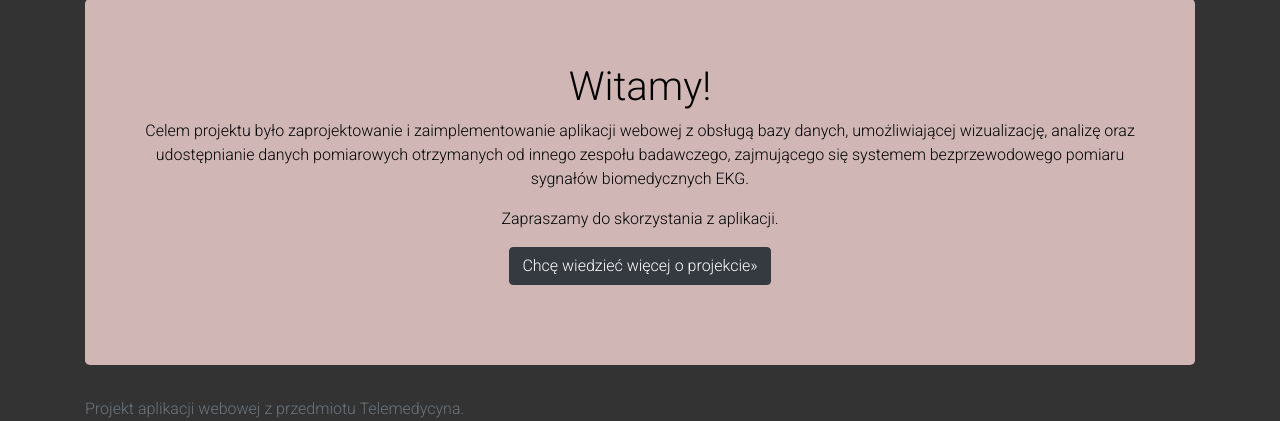
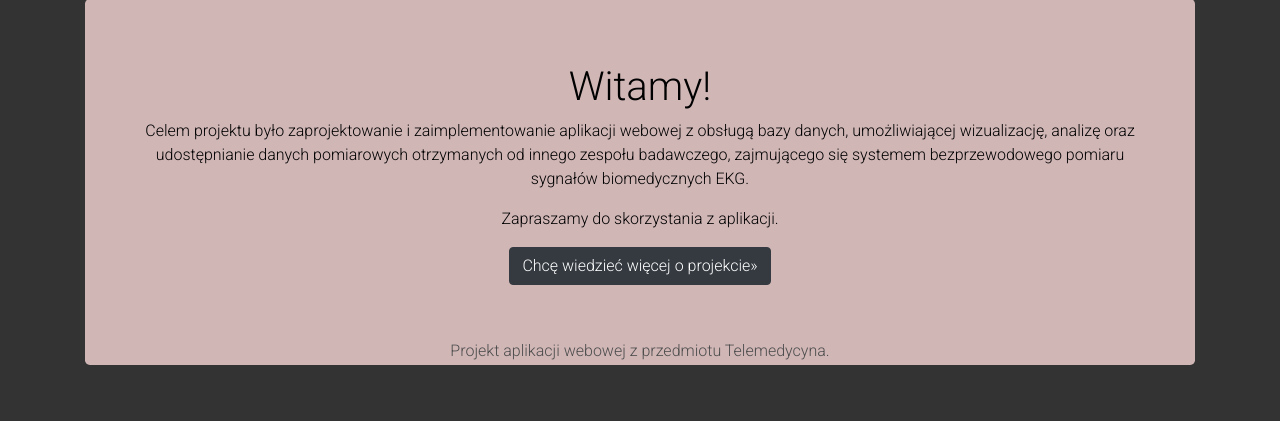
Before and after one commit to JanMigon/Telemedicine, a Flask app: page / in a window 1280 px wide. Shown: the part 421-842 px from the top of the page. After the commit the page ends 786 px from the top, so only its background shows below. Run offline with Flask 2, Linux system fonts and the light colour scheme; some libraries are stand-ins or nearby versions.

Commit message:
footer fixed

```diff
--- a/static/css/base.css
+++ b/static/css/base.css
@@ -14,10 +14,10 @@ body{
     padding-right: 10px;
 }
 
-.footer {
+footer{
   position: absolute;
   bottom: 0;
   width: 100%;
-  height: 60px; /* Set the fixed height of the footer here */
-  line-height: 60px; /* Vertically center the text there */
+  text-align: center;
+  color: #4d4d4d;
 }
--- a/templates/base.html
+++ b/templates/base.html
@@ -36,10 +36,8 @@
 
       {% block body %}{% endblock %}
     </div> <!-- /container -->
-     <footer class="mastfoot mt-auto">
-        <div class="container">
-            <span class="text-muted">Projekt aplikacji webowej z przedmiotu Telemedycyna.</span>
-      </div>
+     <footer>
+            <p>Projekt aplikacji webowej z przedmiotu Telemedycyna.</p>
     </footer>
 
         <script src="https://code.jquery.com/jquery-3.4.1.slim.min.js" integrity="sha384-J6qa4849blE2+poT4WnyKhv5vZF5SrPo0iEjwBvKU7imGFAV0wwj1yYfoRSJoZ+n" crossorigin="anonymous"></script>
```
